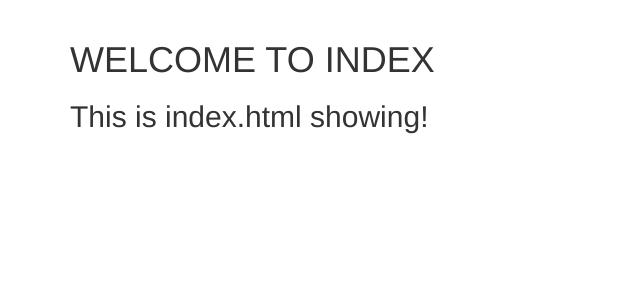
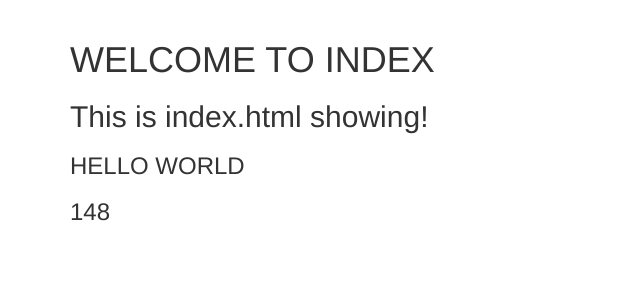
Before and after one commit to bdlamprecht/django-proj, a Django app: page / in a window 1280 px wide. Shown: the part 51-351 px from the top of the page, without its empty margins (0-640 px from the left). Run offline with Django 3.2, Linux system fonts and the light colour scheme; some libraries are stand-ins or nearby versions.

Commit message:
Using built-in django filters

```diff
--- a/lrn_temp/templApp/views.py
+++ b/lrn_temp/templApp/views.py
@@ -2,7 +2,8 @@ from django.shortcuts import render
 
 # Create your views here.
 def index(request):
-    return render(request,'templApp/index.html')
+    context_dict = {'text':'hello world','number':100}
+    return render(request,'templApp/index.html',context=context_dict)
 
 def other(request):
     return render(request,'templApp/other.html')
--- a/lrn_temp/templates/templApp/index.html
+++ b/lrn_temp/templates/templApp/index.html
@@ -3,4 +3,6 @@
  {% block body_block %}
   <h1>WELCOME TO INDEX</h1>
   <h2>This is index.html showing!</h2>
+  <h3>{{ text|upper }}</h3>
+  <h3>{{ number|add:"48" }}</h3>
  {% endblock %}
```
